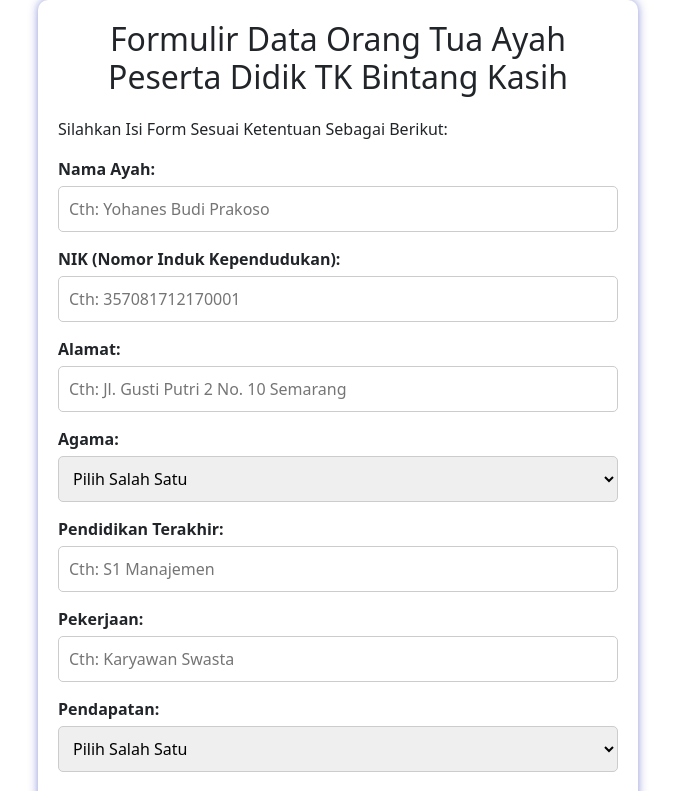
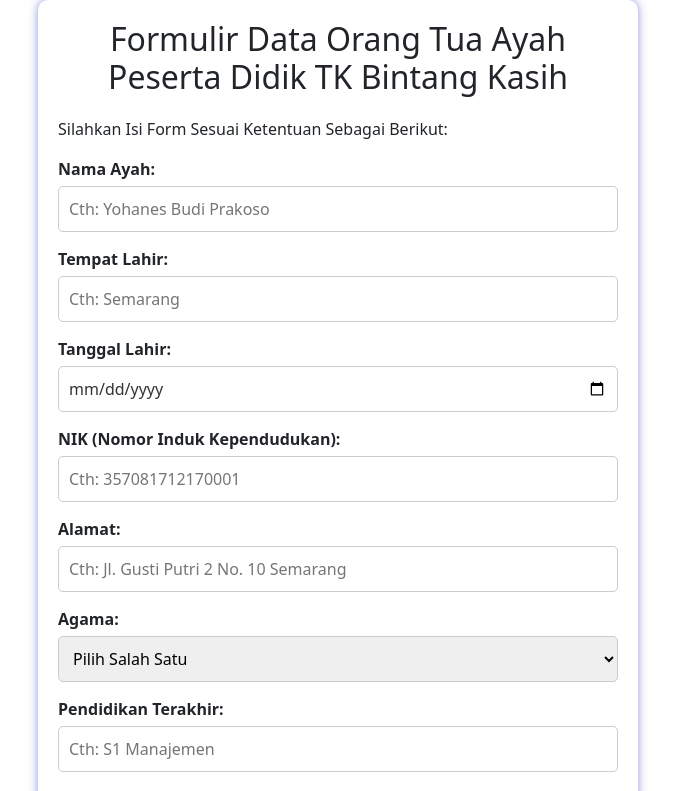
Before and after one commit to yerikodirgantara/Tk-Bintang-Kasih, a Vue app: page /Ayahsiswa2 in a window 1280 px wide. Shown: the top 791 px of the page, without its empty margins (302-977 px from the left). Built offline with nearby package versions, Linux system fonts and the light colour scheme.

Commit message:
commit form

```diff
--- a/src/components/Dataayah/Ayahsiswa.vue
+++ b/src/components/Dataayah/Ayahsiswa.vue
@@ -11,6 +11,27 @@
           type="text"
           id="namaAyah"
           placeholder="Cth: Yohanes Budi Prakoso"
+          required
+        />
+      </div>
+
+      <div class="form-group">
+        <label for="tempatLahir">Tempat Lahir:</label>
+        <input
+          v-model="formData.tempatLahir"
+          type="text"
+          id="tempatLahir"
+          placeholder="Cth: Semarang"
+          required
+        />
+      </div>
+
+      <div class="form-group">
+        <label for="tanggalLahir">Tanggal Lahir:</label>
+        <input
+          v-model="formData.tanggalLahir"
+          type="date"
+          id="tanggalLahir"
           required
         />
       </div>
@@ -77,9 +98,9 @@
         <select v-model="formData.pendapatan" id="pendapatan" required>
           <option value="" disabled>Pilih Salah Satu</option>
           <option value="< 1 Juta">Kurang dari 1 Juta</option>
-          <option value="1 - 3 Juta">1 - 3 Juta</option>
-          <option value="3 - 5 Juta">3 - 5 Juta</option>
-          <option value="> 5 Juta">Lebih dari 5 Juta</option>
+          <option value="1 - 3 Juta">Rp 1 Juta - Rp 3 Juta</option>
+          <option value="3 - 5 Juta">Rp 3 Juta - Rp 5 Juta</option>
+          <option value="> 5 Juta">Lebih dari Rp 5 Juta</option>
         </select>
       </div>
 
@@ -109,6 +130,8 @@ export default {
     return {
       formData: {
         namaAyah: '',
+        tempatLahir: '',
+        tanggalLahir: '',
         nik: '',
         alamat: '',
         agama: '',
@@ -147,6 +170,8 @@ export default {
     resetForm() {
       this.formData = {
         namaAyah: '',
+        tempatLahir: '',
+        tanggalLahir: '',
         nik: '',
         alamat: '',
         agama: '',
--- a/src/components/Dataayah2/Ayahsiswa2.vue
+++ b/src/components/Dataayah2/Ayahsiswa2.vue
@@ -11,6 +11,27 @@
           type="text"
           id="namaAyah"
           placeholder="Cth: Yohanes Budi Prakoso"
+          required
+        />
+      </div>
+
+      <div class="form-group">
+        <label for="tempatLahir">Tempat Lahir:</label>
+        <input
+          v-model="formData.tempatLahir"
+          type="text"
+          id="tempatLahir"
+          placeholder="Cth: Semarang"
+          required
+        />
+      </div>
+
+      <div class="form-group">
+        <label for="tanggalLahir">Tanggal Lahir:</label>
+        <input
+          v-model="formData.tanggalLahir"
+          type="date"
+          id="tanggalLahir"
           required
         />
       </div>
@@ -77,9 +98,9 @@
         <select v-model="formData.pendapatan" id="pendapatan" required>
           <option value="" disabled>Pilih Salah Satu</option>
           <option value="< 1 Juta">Kurang dari 1 Juta</option>
-            <option value="1 - 3 Juta">1 - 3 Juta</option>
-            <option value="3 - 5 Juta">3 - 5 Juta</option>
-            <option value="> 5 Juta">Lebih dari 5 Juta</option>
+          <option value="1 - 3 Juta">Rp 1 - Rp 3 Juta</option>
+          <option value="3 - 5 Juta">Rp 3 - Rp 5 Juta</option>
+          <option value="> 5 Juta">Lebih dari Rp 5 Juta</option>
         </select>
       </div>
 
@@ -109,6 +130,8 @@
     return {
       formData: {
         namaAyah: '',
+        tempatLahir: '',
+        tanggalLahir: '',
         nik: '',
         alamat: '',
         agama: '',
@@ -119,33 +142,36 @@
       },
     };
   },
-
   created() {
     // Cek apakah ada data form Ayah yang sudah disimpan di localStorage
     const savedFormData = localStorage.getItem('formDataAyah');
     if (savedFormData) {
       this.formData = JSON.parse(savedFormData);
     }
+
+    // Scroll ke atas saat form pertama kali dibuka
+    window.scrollTo({ top: 0, behavior: 'smooth' });
   },
-
   methods: {
     handleSubmit() {
       // Simpan data form Ayah ke localStorage sebelum berpindah ke form Ibu
       localStorage.setItem('formDataAyah', JSON.stringify(this.formData));
 
       // Logika untuk mengirim data form
-        console.log('Form Data:', this.formData);
+      console.log('Form Data Ayah:', this.formData);
 
-        // Arahkan ke halaman formulir ibu setelah data dikirim
+      // Arahkan ke halaman formulir Ibu setelah data dikirim
       this.$router.push('/Ibusiswa2'); // Pastikan Anda menggunakan vue-router dan telah mengonfigurasi route
     },
     handleBack() {
-        // Mengarahkan pengguna ke halaman Formtk
+      // Mengarahkan pengguna ke halaman Formtk (formulir TK)
       this.$router.push('/Formtk'); // Pastikan Anda menggunakan vue-router dan telah mengonfigurasi route
     },
     resetForm() {
       this.formData = {
         namaAyah: '',
+        tempatLahir: '',
+        tanggalLahir: '',
         nik: '',
         alamat: '',
         agama: '',
@@ -154,10 +180,17 @@
         pendapatan: '',
         noHp: '',
       };
+
+      // Hapus data dari localStorage saat form di-reset
+      localStorage.removeItem('formDataAyah');
+
+      // Scroll ke atas saat form pertama kali dibuka
+      window.scrollTo({ top: 0, behavior: 'smooth' });
     },
   },
 };
 </script>
+
 
 <style scoped>
 @import './style.css';
@@ -173,7 +206,7 @@
 .btn-primary {
   background-color: #1d65a4;
   color: #fff;
-    border: 1px solid #7c82c0;
+  border: 1px solid #007bff;
   padding: 0.5em 1em;
 }
 </style>
--- a/src/components/Dataayah2/style.css
+++ b/src/components/Dataayah2/style.css
@@ -24,15 +24,24 @@ label {
 }
 
 input[type=text],
-select {
+select,
+input[type=date] {
   width: 100%;
   padding: 10px;
   border: 1px solid #ccc;
   border-radius: 5px;
 }
 
+/* Tambahkan gaya untuk input date */
+input[type=date] {
+  font-family: inherit; /* Sesuaikan dengan font default */
+  color: #333;
+  background-color: #fff;
+}
+
 input[type=text]:focus,
-select:focus {
+select:focus,
+input[type=date]:focus {
   border-color: #007bff;
 }
 
@@ -72,4 +81,4 @@ select:focus {
     width: 100%;
     margin-bottom: 10px;
   }
-}/*# sourceMappingURL=style.css.map */
+}
--- a/src/components/Dataibu/Ibusiswa.vue
+++ b/src/components/Dataibu/Ibusiswa.vue
@@ -7,6 +7,14 @@
       <div class="form-group">
         <label for="namaIbu">Nama Ibu:</label>
         <input type="text" id="namaIbu" v-model="formData.namaIbu" placeholder="Cth: Maria Suryaningsih" required>
+      </div>
+      <div class="form-group">
+        <label for="tempatLahir">Tempat Lahir:</label>
+        <input type="text" id="tempatLahir" v-model="formData.tempatLahir" placeholder="Cth: Semarang" required>
+      </div>
+      <div class="form-group">
+        <label for="tanggalLahir">Tanggal Lahir:</label>
+        <input type="date" id="tanggalLahir" v-model="formData.tanggalLahir" required>
       </div>
       <div class="form-group">
         <label for="nik">NIK:</label>
@@ -40,10 +48,10 @@
         <label for="pendapatan">Pendapatan:</label>
         <select id="pendapatan" v-model="formData.pendapatan" required>
           <option default value="">Silahkan Pilih Salah Satu</option>
-          <option>< Rp 1 Juta</option>
-          <option>Rp 1 Juta - Rp 3 Juta</option>
+          <option>Kurang dari Rp 1 Juta</option>
+          <option>Rp 1 - Rp 3 Juta</option>
           <option>Rp 3 Juta - Rp 5 Juta</option>
-          <option>> Rp 5 Juta</option>
+          <option>Lebih dari Rp 5 Juta</option>
         </select>
       </div>
       <div class="form-group">
@@ -112,6 +120,7 @@ export default {
       window.scrollTo({ top: 0, behavior: 'smooth' });
     }
   },
+
 
     handleSubmit() {
       // Simpan data form Ibu ke localStorage
--- a/src/components/Dataibu2/Ibusiswa2.vue
+++ b/src/components/Dataibu2/Ibusiswa2.vue
@@ -7,6 +7,14 @@
       <div class="form-group">
         <label for="namaIbu">Nama Ibu:</label>
         <input type="text" id="namaIbu" v-model="formData.namaIbu" placeholder="Cth: Maria Suryaningsih" required>
+      </div>
+      <div class="form-group">
+        <label for="tempatLahir">Tempat Lahir:</label>
+        <input type="text" id="tempatLahir" v-model="formData.tempatLahir" placeholder="Cth: Semarang" required>
+      </div>
+      <div class="form-group">
+        <label for="tanggalLahir">Tanggal Lahir:</label>
+        <input type="date" id="tanggalLahir" v-model="formData.tanggalLahir" required>
       </div>
       <div class="form-group">
         <label for="nik">NIK:</label>
@@ -19,7 +27,7 @@
       <div class="form-group">
         <label for="agama">Agama:</label>
         <select id="agama" v-model="formData.agama" required>
-            <option value="">Silahkan Pilih salah satu</option>
+          <option value="" >Silahkan Pilih salah satu</option>
           <option>Islam</option>
           <option>Kristen</option>
           <option>Katholik</option>
@@ -39,11 +47,11 @@
       <div class="form-group">
         <label for="pendapatan">Pendapatan:</label>
         <select id="pendapatan" v-model="formData.pendapatan" required>
-            <option value="">Silahkan Pilih Salah Satu</option>
-            <option>< Rp 1 Juta</option>
-            <option>Rp 1 Juta - Rp 3 Juta</option>
+          <option default value="">Silahkan Pilih Salah Satu</option>
+          <option>Kurang dari Rp 1 Juta</option>
+          <option>Rp 1 - Rp 3 Juta</option>
           <option>Rp 3 Juta - Rp 5 Juta</option>
-            <option>> Rp 5 Juta</option>
+          <option>Lebih dari Rp 5 Juta</option>
         </select>
       </div>
       <div class="form-group">
@@ -53,7 +61,7 @@
       <div class="form-group">
         <label for="pkhKip">Termasuk dalam Keluarga PKH (Program Keluarga Harapan) / KIP (Kartu Indonesia Pintar):</label>
         <select id="pkhKip" v-model="formData.pkhKip" @change="handlePKHKIPChange" required>
-            <option value="">Silahkan Pilih Salah Satu</option>
+          <option default value="">Silahkan Pilih Salah Satu</option>
           <option>Ya</option>
           <option>Tidak</option>
         </select>
@@ -82,7 +90,14 @@
   name: 'DataIbu',
   data() {
     return {
-        formData: {
+      formData: this.getDefaultFormData(),
+      file: null,
+      fileError: ''
+    };
+  },
+  methods: {
+    getDefaultFormData() {
+      return {
         namaIbu: '',
         nik: '',
         alamat: '',
@@ -92,11 +107,9 @@
         pendapatan: '',
         noHp: '',
         pkhKip: ''
+      };
     },
-        file: null,
-        fileError: ''
-      }
-    },
+
     created() {
     // Cek apakah ada data form Ayah yang sudah disimpan di localStorage
     const savedFormData = localStorage.getItem('formDataAyah');
@@ -107,7 +120,7 @@
       window.scrollTo({ top: 0, behavior: 'smooth' });
     }
   },
-    methods: {
+
     handleSubmit() {
       // Simpan data form Ibu ke localStorage
       localStorage.setItem('formDataIbu', JSON.stringify(this.formData));
@@ -160,17 +173,8 @@
       }
     },
     resetForm() {
-        this.formData = {
-          namaIbu: '',
-          nik: '',
-          alamat: '',
-          agama: '',
-          pendidikan: '',
-          pekerjaan: '',
-          pendapatan: '',
-          noHp: '',
-          pkhKip: ''
-        };
+      // Kembalikan formData ke nilai default
+      this.formData = this.getDefaultFormData();
       this.file = null;
       this.fileError = '';
 
--- a/src/components/Kb/Formkb.vue
+++ b/src/components/Kb/Formkb.vue
@@ -12,8 +12,20 @@
         <input type="text" id="namaPanggilan" v-model="formData.namaPanggilan" placeholder="Cth: Naomi" required>
       </div>
       <div class="form-group">
-        <label for="tempatTanggalLahir">Tempat, Tanggal Lahir:</label>
-        <input type="text" id="tempatTanggalLahir" v-model="formData.tempatTanggalLahir" placeholder="Cth: Surabaya, 17 Desember 2017" required>
+        <label for="tempatLahir">Tempat Lahir:</label>
+        <input type="text" id="tempatLahir" v-model="formData.tempatLahir" placeholder="Cth: Surabaya" required>
+      </div>
+      <div class="form-group">
+        <label for="tanggalLahir">Tanggal Lahir:</label>
+        <input type="date" id="tanggalLahir" v-model="formData.tanggalLahir" required>
+      </div>
+      <div class="form-group">
+        <label for="jenisKelamin">Jenis Kelamin:</label>
+        <select id="jenisKelamin" v-model="formData.jenisKelamin" required>
+          <option disabled value="">Silahkan Pilih</option>
+          <option>Laki-laki</option>
+          <option>Perempuan</option>
+        </select>
       </div>
       <div class="form-group">
         <label for="nik">NIK (Nomor Induk Kependudukan):</label>
@@ -70,7 +82,9 @@ export default {
       formData: {
         namaLengkap: '',
         namaPanggilan: '',
-        tempatTanggalLahir: '',
+        tempatLahir: '',
+        tanggalLahir: '',
+        jenisKelamin: '',
         nik: '',
         agama: '',
         anakKe: '',
@@ -127,7 +141,9 @@ export default {
       this.formData = {
         namaLengkap: '',
         namaPanggilan: '',
-        tempatTanggalLahir: '',
+        tempatLahir: '',
+        tanggalLahir: '',
+        jenisKelamin: '',
         nik: '',
         agama: '',
         anakKe: '',
--- a/src/components/Landingpage/Home.vue
+++ b/src/components/Landingpage/Home.vue
@@ -49,7 +49,7 @@
 <!-- Keunggulan Section with Separate Containers -->
 <section id="keunggulan" class="my-5">
   <div class="container">
-    <h2 class="text-center mb-4">Keunggulan TK Bintang Kasih</h2>
+    <h2 class="text-center mb-4">About TK Bintang Kasih</h2>
     <div class="row">
       <div class="col-md-4">
         <div class="container">
@@ -473,7 +473,7 @@ h2, h5 {
 
 /* Ikon styling */
 .card i {
-  color: #007bff;
+  color: #7c82c0;
 }
 
 /* Card body styling */
@@ -496,7 +496,7 @@ h2, h5 {
 @media (max-width: 767px) {
   .card {
     padding: 15px;
-    box-shadow: 0 2px 4px rgba(127, 134, 212, 0.5);
+    box-shadow: 0 2px 4px rgba(127, 134, 212, 0.652);
     border-radius: 20px;
   }
 
--- a/src/components/Navbar/Navmenu.vue
+++ b/src/components/Navbar/Navmenu.vue
@@ -18,10 +18,10 @@
           </li>
           <li class="nav-item dropdown">
             <a class="nav-link dropdown-toggle" href="#" id="keunggulanDropdown" role="button" data-bs-toggle="dropdown" aria-expanded="false">
-              Keunggulan
+              About
             </a>
             <ul class="dropdown-menu" aria-labelledby="keunggulanDropdown">
-              <li><a class="dropdown-item" href="#keunggulan">Keunggulan KB & TK</a></li>
+              <li><a class="dropdown-item" href="#keunggulan">About KB & TK</a></li>
               <li><a class="dropdown-item" href="#visi-misi">Visi & Misi</a></li>
               <li><a class="dropdown-item" href="#lokasi-sekolah">Lokasi Sekolah</a></li>
             </ul>
--- a/src/components/Tk/Formtk.vue
+++ b/src/components/Tk/Formtk.vue
@@ -12,8 +12,20 @@
         <input type="text" id="namaPanggilan" v-model="formData.namaPanggilan" placeholder="Cth: Naomi" required>
       </div>
       <div class="form-group">
-        <label for="tempatTanggalLahir">Tempat, Tanggal Lahir:</label>
-        <input type="text" id="tempatTanggalLahir" v-model="formData.tempatTanggalLahir" placeholder="Cth: Surabaya, 17 Desember 2017" required>
+        <label for="tempatLahir">Tempat Lahir:</label>
+        <input type="text" id="tempatLahir" v-model="formData.tempatLahir" placeholder="Cth: Surabaya" required>
+      </div>
+      <div class="form-group">
+        <label for="tanggalLahir">Tanggal Lahir:</label>
+        <input type="date" id="tanggalLahir" v-model="formData.tanggalLahir" required>
+      </div>
+      <div class="form-group">
+        <label for="jenisKelamin">Jenis Kelamin:</label>
+        <select id="jenisKelamin" v-model="formData.jenisKelamin" required>
+          <option disabled value="">Silahkan Pilih</option>
+          <option>Laki-laki</option>
+          <option>Perempuan</option>
+        </select>
       </div>
       <div class="form-group">
         <label for="nik">NIK (Nomor Induk Kependudukan):</label>
@@ -70,7 +82,9 @@ export default {
       formData: {
         namaLengkap: '',
         namaPanggilan: '',
-        tempatTanggalLahir: '',
+        tempatLahir: '',
+        tanggalLahir: '',
+        jenisKelamin: '',
         nik: '',
         agama: '',
         anakKe: '',
@@ -130,7 +144,9 @@ export default {
       this.formData = {
         namaLengkap: '',
         namaPanggilan: '',
-        tempatTanggalLahir: '',
+        tempatLahir: '',
+        tanggalLahir: '',
+        jenisKelamin: '',
         nik: '',
         agama: '',
         anakKe: '',
```
Also changed, not shown: src/components/Dataayah/style.css (+12 -3 lines). Lines whose indentation alone changed are shown as unchanged.
